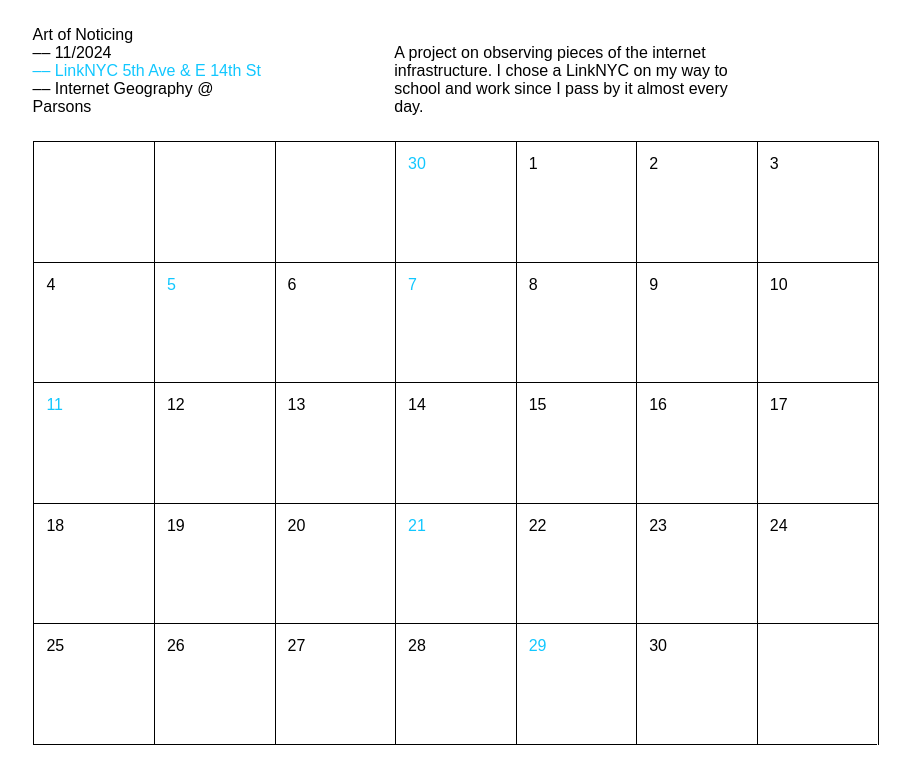
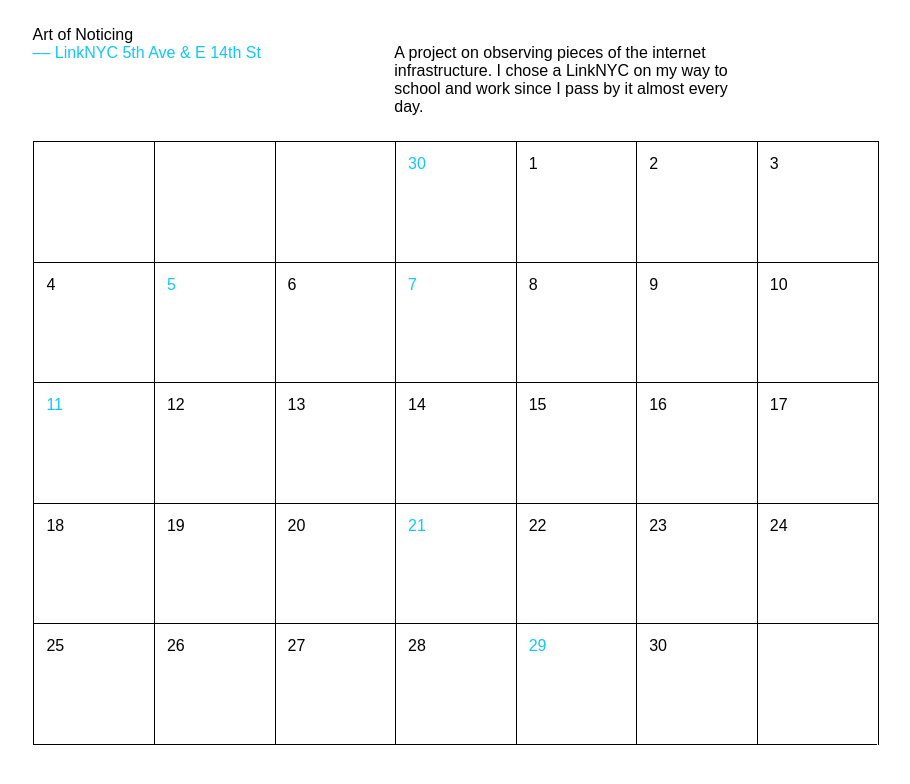
Before and after one commit to annnabui/Power-and-Ground, a plain HTML site: page art-of-noticing/index.html in a window 1280 px wide. Shown: the whole page, without its empty margins (185-1095 px from the left). Drawn offline with Linux system fonts and the light colour scheme.

Commit message:
Update index.html

```diff
--- a/art-of-noticing/index.html
+++ b/art-of-noticing/index.html
@@ -11,9 +11,9 @@
     <div class="info grid">
         <div class="title">
             Art of Noticing<br>
-            –– 11/2024<br>
+            <!-- –– 11/2024<br> -->
             <span style="color: #11C7FF" id="location">–– LinkNYC 5th Ave & E 14th St</span><br>
-            –– Internet Geography @ Parsons
+            <!-- –– Internet Geography @ Parsons -->
         </div>
         <div class="description">
             <br>
```
